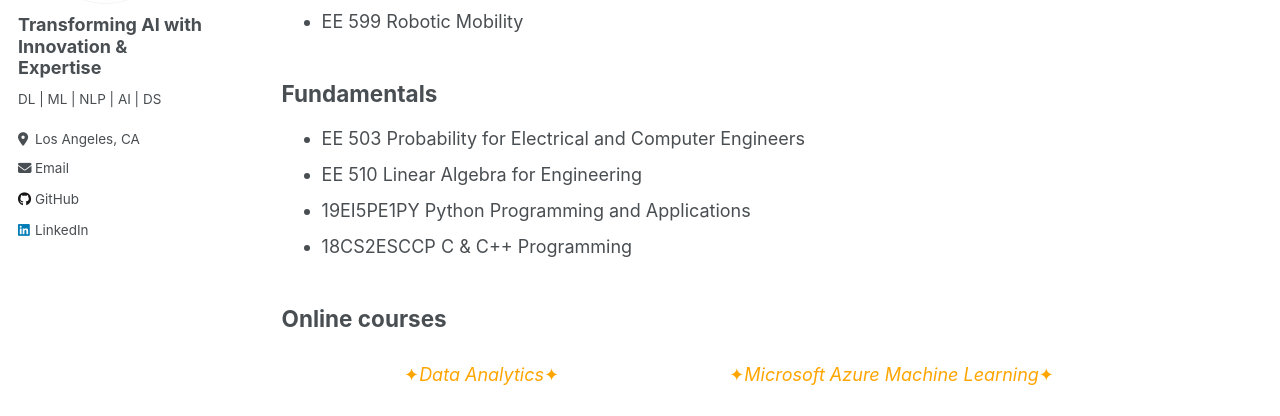
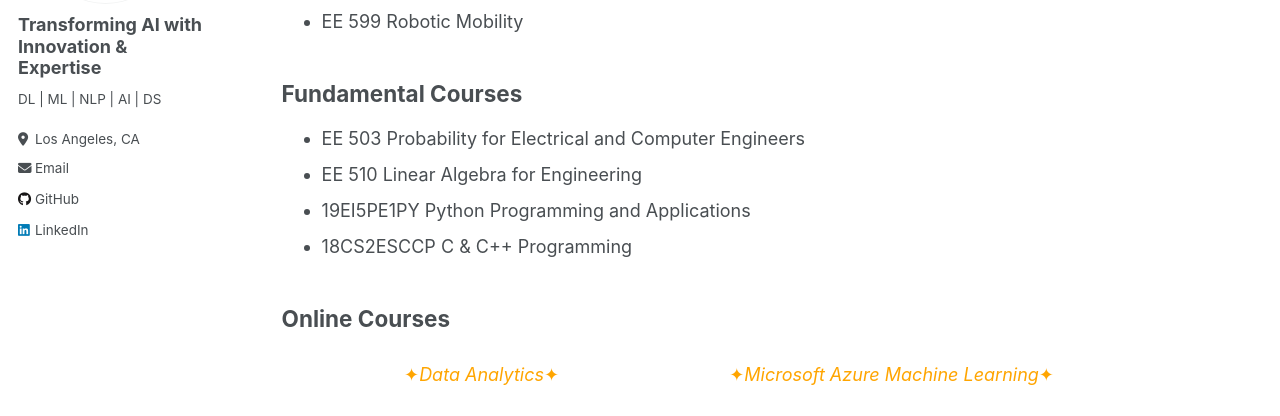
Before and after one commit to SudarshanaSRao/SudarshanaSRao.github.io, a Jekyll site: the page built from _pages/courses.md, in a window 1280 px wide and 900 px high. Shown: the part 324-740 px from the top of the window. Built offline with Jekyll 4.4.1, drawn with Linux system fonts in a browser that asks for light colours.

Commit message:
Update courses.md

```diff
--- a/_pages/courses.md
+++ b/_pages/courses.md
@@ -17,13 +17,13 @@ redirect_from:
 * EE 559   Machine Learning
 * EE 599   Robotic Mobility
 
-## Fundamentals
+## Fundamental Courses
 * EE 503  Probability for Electrical and Computer Engineers
 * EE 510  Linear Algebra for Engineering
 * 19EI5PE1PY Python Programming and Applications
 * 18CS2ESCCP C & C++ Programming
 
-## Online courses
+## Online Courses
 {% raw %}
 <style>
   @keyframes fadeIn {
```
